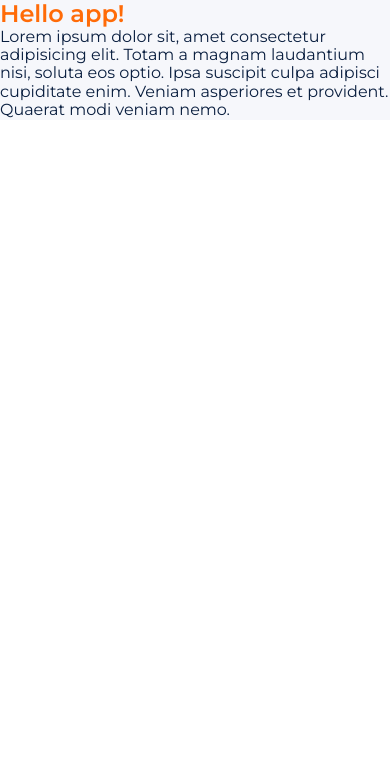
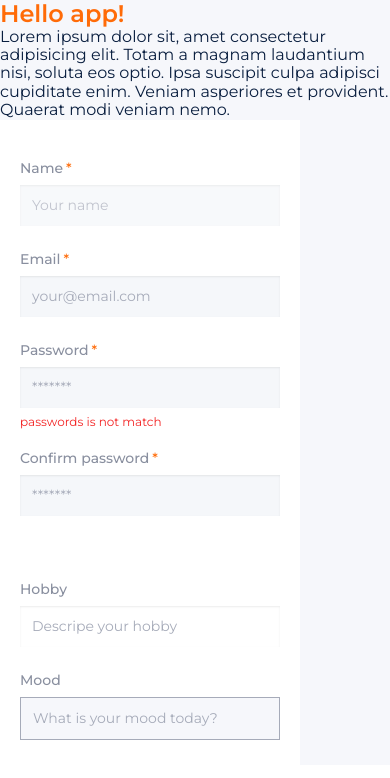
Before and after one commit to VitaliyZavgorodniy/book-read-frontend, a React (Create React App) app: page / in a window 390 px wide. Shown: the top 778 px of the page. Built offline with nearby package versions, Linux system fonts and the light colour scheme.

Commit message:
add inputs and breakpoints

```diff
--- a/src/components/App.jsx
+++ b/src/components/App.jsx
@@ -1,18 +1,132 @@
+import { useState } from 'react';
 import styled from 'styled-components';
+import FormInput from 'components/UI-kit/inputs/FormInput';
+import CommonInput from 'components/UI-kit/inputs/CommonInput';
+import { breakpoints } from 'constants/breakpoints';
 
-const App = () => (
+const App = () => {
+  const [values, setValue] = useState({
+    name: '',
+    email: '',
+    password: '',
+    confirmpassword: '',
+    hobby: '',
+    mood: '',
+  });
+
+  const handleInput = ({ value, name }) =>
+    setValue((state) => ({ ...state, [name]: value }));
+
+  return (
     <Wrapper>
       <Heading>Hello app!</Heading>
       <Description>
         Lorem ipsum dolor sit, amet consectetur adipisicing elit. Totam a magnam
-      laudantium nisi, soluta eos optio. Ipsa suscipit culpa adipisci cupiditate
-      enim. Veniam asperiores et provident. Quaerat modi veniam nemo.
+        laudantium nisi, soluta eos optio. Ipsa suscipit culpa adipisci
+        cupiditate enim. Veniam asperiores et provident. Quaerat modi veniam
+        nemo.
       </Description>
+
+      <form>
+        <List>
+          <Item>
+            <FormInput
+              title="Name"
+              id="name"
+              placeholder="Your name"
+              required
+              disabled
+              value={values.name}
+              onChange={handleInput}
+            />
+          </Item>
+          <Item>
+            <FormInput
+              title="Email"
+              id="email"
+              autoComplete="username"
+              placeholder="your@email.com"
+              required
+              value={values.email}
+              onChange={handleInput}
+            />
+          </Item>
+          <Item>
+            <FormInput
+              title="Password"
+              id="password"
+              autoComplete="password"
+              placeholder="*******"
+              required
+              type="password"
+              value={values.password}
+              onChange={handleInput}
+              error="passwords is not match"
+            />
+          </Item>
+          <Item>
+            <FormInput
+              title="Confirm password"
+              id="confirmpassword"
+              autoComplete="password"
+              placeholder="*******"
+              required
+              type="password"
+              value={values.confirmpassword}
+              onChange={handleInput}
+            />
+          </Item>
+        </List>
+      </form>
+
+      <form>
+        <List>
+          <Item>
+            <CommonInput
+              title="Hobby"
+              id="hobby"
+              placeholder="Descripe your hobby"
+              value={values.hobby}
+              onChange={handleInput}
+            />
+          </Item>
+          <Item>
+            <CommonInput
+              title="Mood"
+              id="mood"
+              placeholder="What is your mood today?"
+              disabled
+              value={values.mood}
+              onChange={handleInput}
+            />
+          </Item>
+        </List>
+      </form>
     </Wrapper>
   );
+};
+
+const List = styled.ul`
+  width: 300px;
+  padding: 20px;
+  background-color: #fff;
+`;
+
+const Item = styled.li`
+  margin-top: 20px;
+`;
 
 const Wrapper = styled.section`
   background-color: ${(p) => p.theme.colors.bgPrimary};
+  max-width: 320px;
+
+  @media ${breakpoints.tablet} {
+    max-width: 768px;
+  }
+
+  @media ${breakpoints.desktop} {
+    max-width: 1024px;
+  }
 `;
 
 const Heading = styled.h1`
--- /dev/null
+++ b/src/components/UI-kit/inputs/CommonInput.jsx
@@ -0,0 +1,103 @@
+import PropTypes from 'prop-types';
+import styled from 'styled-components';
+
+const CommonInput = ({
+  id,
+  title,
+  required,
+  type,
+  value,
+  onChange,
+  error,
+  disabled,
+  ...props
+}) => {
+  return (
+    <Wrapper>
+      <Label htmlFor={id} isRequired={required}>
+        {title}
+      </Label>
+      <Input
+        id={id}
+        name={id}
+        required={required}
+        value={value}
+        type={type ?? 'text'}
+        disabled={disabled}
+        onChange={(e) =>
+          onChange({ value: e.target.value, name: e.target.name })
+        }
+        {...props}
+      />
+      <ErrorMessage>{error}</ErrorMessage>
+    </Wrapper>
+  );
+};
+
+const Wrapper = styled.div`
+  display: flex;
+  flex-direction: column;
+`;
+
+const Label = styled.label`
+  margin-bottom: 8px;
+  color: ${(p) => p.theme.colors.tertiary};
+  font-weight: 500;
+  font-size: 14px;
+  line-height: 17px;
+
+  &::after {
+    content: '*';
+    display: ${(p) => (p.isRequired ? 'inline' : 'none')};
+    margin-left: 3px;
+    color: ${(p) => p.theme.colors.accent};
+  }
+
+  &:hover {
+    cursor: pointer;
+  }
+`;
+
+const Input = styled.input`
+  padding: 12px;
+  background-color: ${(p) => p.theme.colors.bgSecondary};
+  box-shadow: ${(p) => p.theme.shadows.innerInput};
+  border: none;
+  color: ${(p) => p.theme.colors.textLight};
+  font-weight: 400;
+  font-size: 14px;
+  line-height: 17px;
+
+  &::placeholder {
+    color: ${(p) => p.theme.colors.textLight};
+    font-weight: 400;
+    font-size: 14px;
+    line-height: 17px;
+  }
+
+  &:disabled {
+    border: 1px solid ${(p) => p.theme.colors.textLight};
+    background-color: ${(p) => p.theme.colors.bgPrimary};
+    box-shadow: none;
+  }
+`;
+
+const ErrorMessage = styled.p`
+  margin-top: 5px;
+  color: ${(p) => p.theme.colors.error};
+  font-weight: 400;
+  font-size: 12px;
+  line-height: 17px;
+`;
+
+CommonInput.propTypes = {
+  id: PropTypes.string.isRequired,
+  title: PropTypes.string.isRequired,
+  value: PropTypes.string.isRequired,
+  onChange: PropTypes.func.isRequired,
+  required: PropTypes.bool,
+  disabled: PropTypes.bool,
+  error: PropTypes.string,
+};
+
+export default CommonInput;
--- /dev/null
+++ b/src/components/UI-kit/inputs/FormInput.jsx
@@ -0,0 +1,101 @@
+import PropTypes from 'prop-types';
+import styled from 'styled-components';
+
+const FormInput = ({
+  id,
+  title,
+  required,
+  type,
+  value,
+  onChange,
+  error,
+  disabled,
+  ...props
+}) => {
+  return (
+    <Wrapper>
+      <Label htmlFor={id} isRequired={required}>
+        {title}
+      </Label>
+      <Input
+        id={id}
+        name={id}
+        required={required}
+        value={value}
+        type={type ?? 'text'}
+        disabled={disabled}
+        onChange={(e) =>
+          onChange({ value: e.target.value, name: e.target.name })
+        }
+        {...props}
+      />
+      <ErrorMessage>{error}</ErrorMessage>
+    </Wrapper>
+  );
+};
+
+const Wrapper = styled.div`
+  display: flex;
+  flex-direction: column;
+`;
+
+const Label = styled.label`
+  margin-bottom: 8px;
+  color: ${(p) => p.theme.colors.tertiary};
+  font-weight: 500;
+  font-size: 14px;
+  line-height: 17px;
+
+  &::after {
+    content: '*';
+    display: ${(p) => (p.isRequired ? 'inline' : 'none')};
+    margin-left: 3px;
+    color: ${(p) => p.theme.colors.accent};
+  }
+
+  &:hover {
+    cursor: pointer;
+  }
+`;
+
+const Input = styled.input`
+  padding: 12px;
+  color: ${(p) => p.theme.colors.textLight};
+  background-color: ${(p) => p.theme.colors.bgLight};
+  box-shadow: ${(p) => p.theme.shadows.innerInput};
+  border: none;
+  font-weight: 400;
+  font-size: 14px;
+  line-height: 17px;
+
+  &::placeholder {
+    color: ${(p) => p.theme.colors.textLight};
+    font-weight: 400;
+    font-size: 14px;
+    line-height: 17px;
+  }
+
+  &:disabled {
+    opacity: 0.7;
+  }
+`;
+
+const ErrorMessage = styled.p`
+  margin-top: 5px;
+  color: ${(p) => p.theme.colors.error};
+  font-weight: 400;
+  font-size: 12px;
+  line-height: 17px;
+`;
+
+FormInput.propTypes = {
+  id: PropTypes.string.isRequired,
+  title: PropTypes.string.isRequired,
+  value: PropTypes.string.isRequired,
+  onChange: PropTypes.func.isRequired,
+  required: PropTypes.bool,
+  disabled: PropTypes.bool,
+  error: PropTypes.string,
+};
+
+export default FormInput;
--- /dev/null
+++ b/src/constants/breakpoints.js
@@ -0,0 +1,11 @@
+const size = {
+  mobile: "320px",
+  tablet: "768px",
+  laptop: "1024px",
+};
+
+export const breakpoints = {
+  mobile: `(min-width: ${size.mobile})`,
+  tablet: `(min-width: ${size.tablet})`,
+  laptop: `(min-width: ${size.laptop})`,
+};
--- a/src/constants/theme.js
+++ b/src/constants/theme.js
@@ -6,14 +6,17 @@ export const theme = {
     bgPrimary: '#F6F7FB',
     bgSecondary: '#ffffff',
     bgTertiary: '#B1B5C2',
-    icon: '#A6ABB9',
+    textLight: '#A6ABB9',
+    bgLight: '#F5F7FA',
     accent: '#FF6B08',
     heading: '#6D7A8D',
+    error: '#F32424',
   },
   shadows: {
     primary: '4px 4px 8px rgba(36, 42, 55, 0.15)',
     block: '0px 2px 3px rgba(9, 30, 63, 0.1)',
     button: '0px 2px 4px rgba(0, 0, 0, 0.25)',
+    innerInput: 'inset 0 1px 2px #1D1D1B15;',
   },
   font: {
     familyPrimary: 'Montserrat, sans-serif',
```
Lines whose indentation alone changed are shown as unchanged.
